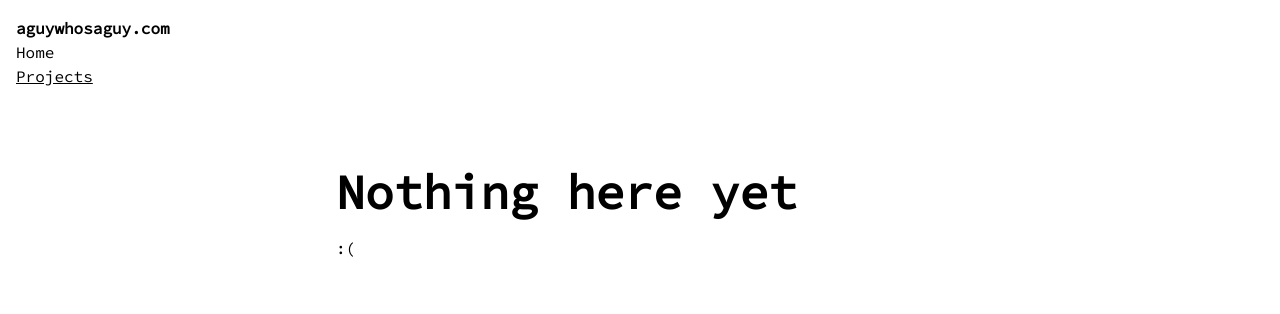
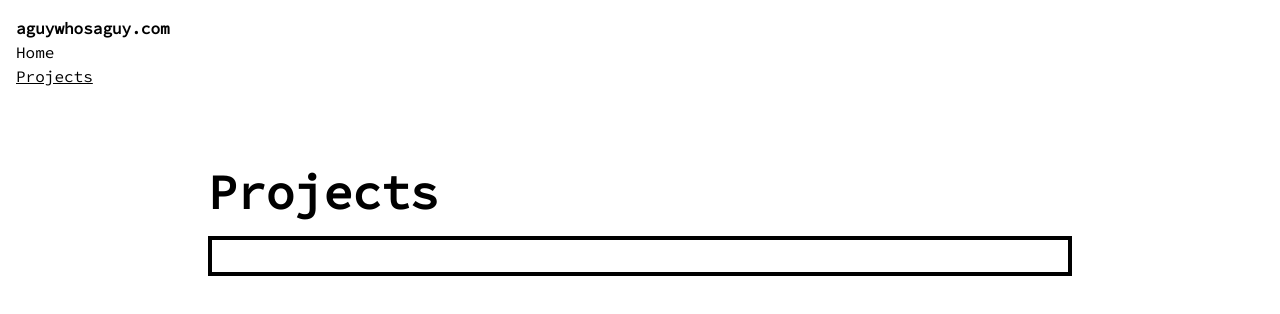
Before and after one commit to aguywhosaguy/aguycom-t3, a Next.js app: page /projects in a window 1280 px wide. Shown: the top 314 px of the page. Built offline with nearby package versions, Linux system fonts and the light colour scheme.

Commit message:
feat: added basis for projectCard system, finalized topbar

```diff
--- a/src/app/layout.tsx
+++ b/src/app/layout.tsx
@@ -3,6 +3,7 @@ import "@/styles/globals.css";
 import { Source_Code_Pro } from "next/font/google";
 import { type Metadata } from "next";
 import TopBar from "@/lib/components/TopBar";
+import TopBarOld from "@/lib/components/TopBarOld";
 
 const sourceCodePro = Source_Code_Pro({
   weight: "400",
--- a/src/app/page.tsx
+++ b/src/app/page.tsx
@@ -1,6 +1,6 @@
 export default function HomePage() {
   return (
-    <main className="px-20 py-30 my-20 mx-auto max-w-screen-md">
+    <main className="px-20 py-30 my-20 mx-auto max-w-screen-5xl">
       <div className="space-y-5">
         <h1 className="text-5xl font-bold">Welcome!</h1>
         <div className="space-y-3">
--- a/src/app/projects/page.tsx
+++ b/src/app/projects/page.tsx
@@ -1,12 +1,19 @@
-export default function HomePage() {
+import ProjectCard from "@/lib/components/ProjectCard";
+
+export enum Tag {
+	Website = "website",
+	Package = "package"
+}
+
+export default function ProjectsPage() {
 	return (
-	  <main className="px-20 py-30 my-20 mx-auto max-w-screen-md">
+	  <main className="px-20 py-30 my-20 mx-auto max-w-5xl">
 		<div className="space-y-5">
-		  <h1 className="text-5xl font-bold">Nothing here yet</h1>
-		  <div className="space-y-3">
-			<p>:(</p>
+		  <h1 className="text-5xl font-bold">Projects</h1>
+		  <div className="flex flex-wrap justify-center align-middle border-4 border-black max-w-5xl gap-10 p-4">
 		  </div>
 		</div>
+		<div className="w-4"></div>
 	  </main>
 	);
   }
--- /dev/null
+++ b/src/lib/components/ProjectCard.tsx
@@ -0,0 +1,18 @@
+import { Tag } from "@/app/projects/page";
+
+interface CardDetails {
+    name: string;
+    tags: Tag[];
+    description: string;
+    url: string;
+}
+
+export default function ProjectCard({details}: {"details": CardDetails}
+
+) {
+    return (
+    <div className="border-2 w-64 h-48">
+
+    </div>
+    )
+}
--- a/src/lib/components/TopBarOld.tsx
+++ b/src/lib/components/TopBarOld.tsx
@@ -6,7 +6,7 @@ interface Page {
 	path: string;
 }
 
-export default function TopBar({links}: {"links": Page[]}) {
+export default function TopBarOld({links}: {"links": Page[]}) {
 	return (
 	<header>
 		<div className="flex flex-row pt-4 pl-4">
@@ -14,7 +14,7 @@ export default function TopBar({links}: {"links": Page[]}) {
 			<span className="mx-2">-</span>
 			{links.map((link, index) => (
 				<React.Fragment key={index}>
-					<Link href={"/" + link.path}>{link.name}</Link>
+					<Link href={link.path}>{link.name}</Link>
 					{index < links.length - 1 && <span className="mx-2">-</span>}
 				</React.Fragment>
 			))}
```
